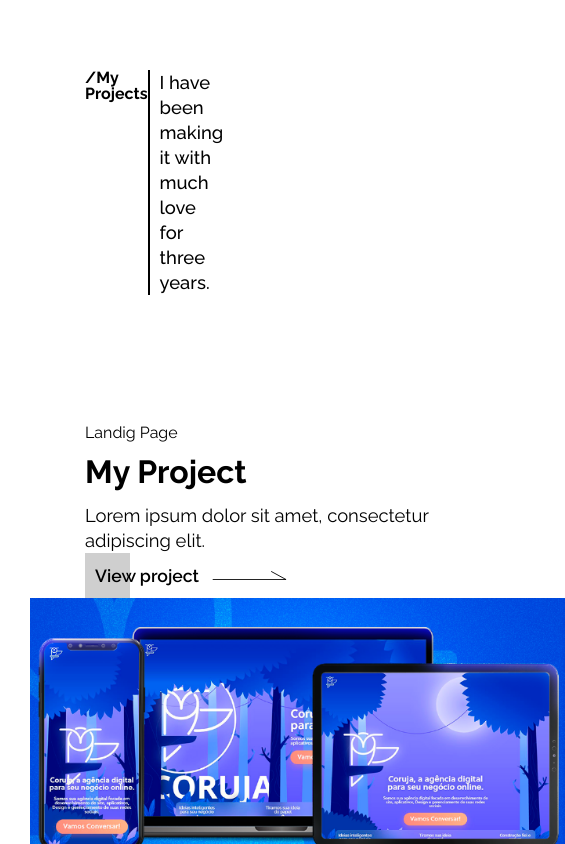
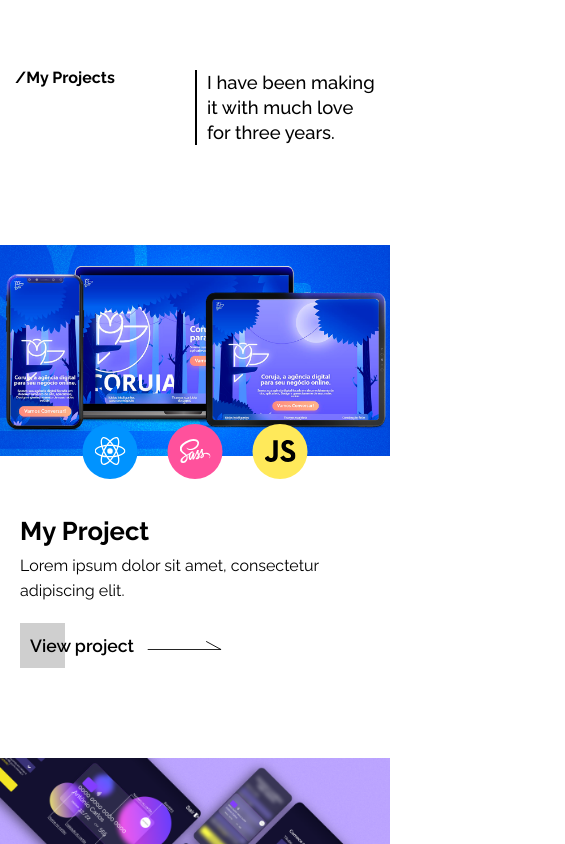
Before and after one commit to M4RC0N3/marcone-website, a Next.js app: page /home/projects/indext in a window 390 px wide. Shown: the top 844 px of the page, 565 px wide, since content can reach past the window. Built offline with nearby package versions, Linux system fonts and the light colour scheme.

Commit message:
section projects responsive

```diff
--- a/src/pages/home/projects/style.ts
+++ b/src/pages/home/projects/style.ts
@@ -5,11 +5,22 @@ export const Section = styled.section`
     height: auto;
     padding: 70px 85px;
     box-sizing: border-box;
+    @media (max-width: 1130px) {
+        display: flex;
+        flex-direction: column;
+        align-items: center;
+    }
+    @media (max-width: 710px) {
+        padding: 70px 0px;
+    }
 `;
 export const Top = styled.div`
     display: grid;
     grid-template-columns: 1fr 1fr;
     margin-bottom: 130px;
+    @media (max-width: 1130px) {
+        margin: 0 15px 100px 15px;
+    }
 `;
 export const Title = styled.h2`
     font-family: 'raleway-bold', sans-serif;
@@ -24,18 +35,36 @@ export const Subtitle = styled.h3`
     font-size: 1.15rem;
     justify-self: end;
     margin-right: 245px;
+    @media (max-width: 1130px) {
+        margin-right: 0;
+    }
 `;
 export const ProjectContainer = styled.div`
     display: grid;
     grid-template-columns: repeat(auto-fit, minmax(480px, 1fr));
     justify-content: space-between;
     margin-top: 200px;
-
+    @media (max-width: 710px) {
+        width: 100%;
+        margin-top: 90px;
+        grid-template-columns: 1fr;
+    }
 `;
 export const ProjectActionContainer = styled.div`
     display: flex;
     flex-direction: column;
     justify-content: space-between;
+    box-sizing: border-box;
+    @media (max-width: 1130px) {
+        margin-top: 50px;
+        grid-row-start: 2;
+        grid-row-end: 3;
+    }
+    @media (max-width: 710px) {
+        width: 100%;
+        margin-top: 60px;
+        padding: 0 10px 0px 20px;
+    }
 `;
 export const ProjectAbout = styled.div`
 
@@ -43,17 +72,33 @@ export const ProjectAbout = styled.div`
 
 export const ProjectType = styled.h5`
     font-family: 'raleway-regular', sans-serif;
+    @media (max-width: 1130px) {
+        display: none;
+    }
 `;
 export const ProjectTitle = styled.h4`
     font-size: 2rem;
     font-family: 'raleway-bold', sans-serif;
     margin: 15px 0;
+    @media (max-width: 1130px) {
+        font-size: 1.8rem;
+        margin: 0;
+        margin-bottom: 10px;
+    }
+    @media (max-width: 710px) {
+        font-size: 1.6rem;
+        margin-bottom: 8px;
+    }
 `;
 export const ProjectDescription = styled.h5`
     max-width: 420px;
     font-size: 1.15rem;
     font-family: 'raleway-regular', sans-serif;
     line-height: 25px;
+    @media (max-width: 1130px) {
+        font-size: 1rem;
+        margin-bottom: 20px;
+    }
 `;
 export const Button = styled.button`
     width: 215px;
@@ -103,9 +148,15 @@ export const ProjectPreview = styled.div`
     width: 535px;
     height: 290px;
     justify-self: end;
-    background-color: blue;
     position: relative;
     border-radius: 5px;
+    @media (max-width: 1130px) {
+        justify-self: center;
+    }
+    @media (max-width: 710px) {
+        width: 100%;
+        height: auto;
+    }
 `;
 export const ImageContainer = styled.div`
     width: 100%;
@@ -117,9 +168,14 @@ export const StackContainer = styled.div`
     height: auto;
     display: flex;
     position: absolute;
-    bottom: -11%;
+    bottom: -9%;
     right: 30px;
     gap: 30px;
+    @media (max-width: 1130px) {
+        left: 50%;
+        transform: translateX(-50%);
+        right: 0;
+    }
 `;
 
 export const Stack = styled.div`
@@ -132,4 +188,12 @@ export const Stack = styled.div`
     align-items: center;
     box-sizing: border-box;
     padding: 10px;
+    @media (max-width: 710px) {
+        width: 55px;
+        height: 55px;
+        & > img{
+            width: 90%;
+            height: auto;
+        }
+    }
 `;
```
